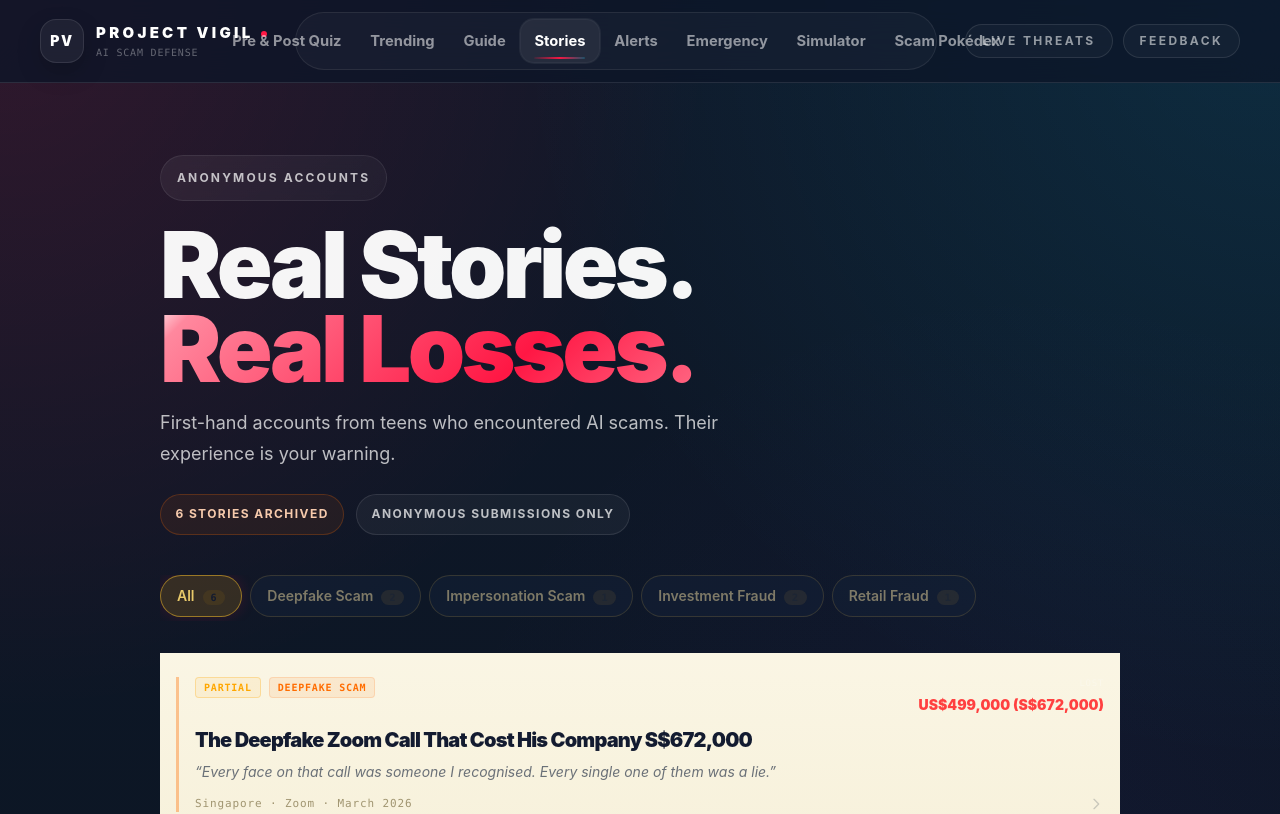
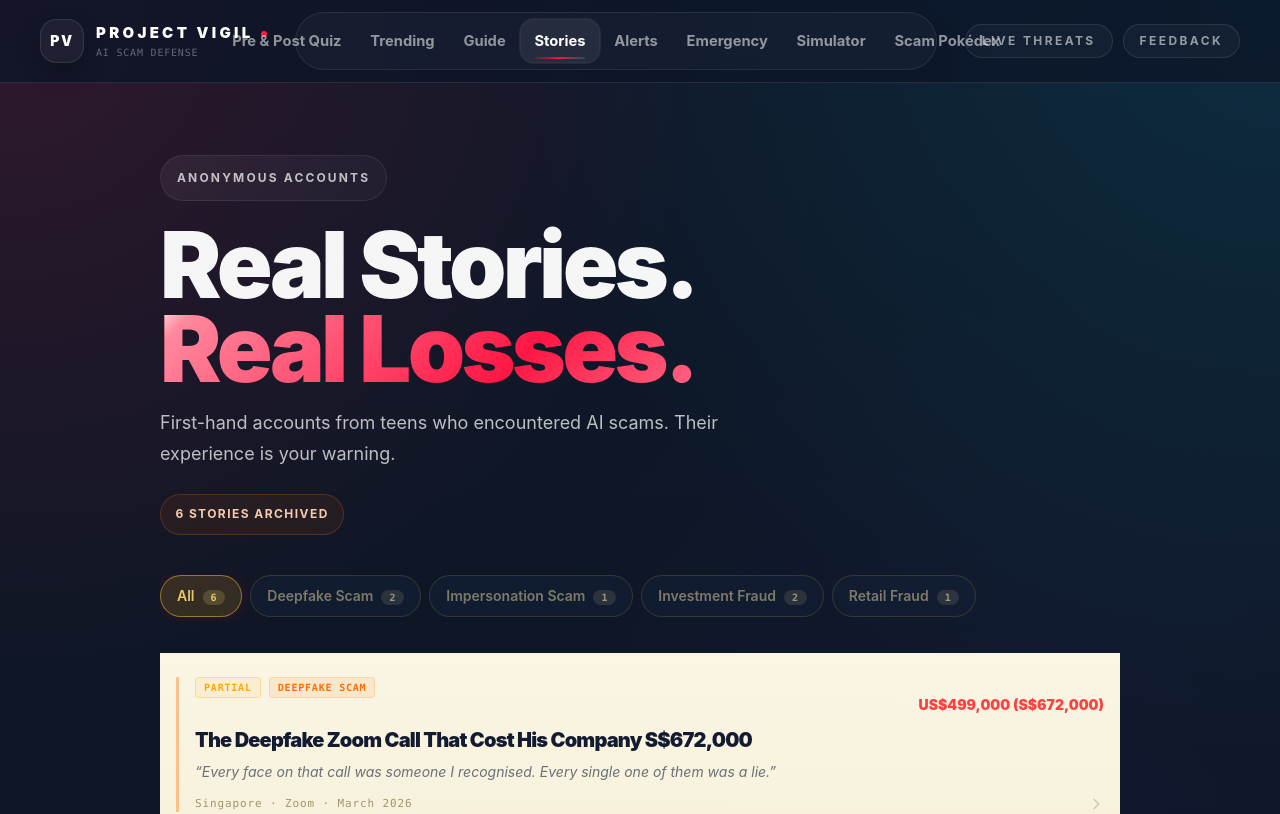
Before and after one commit to Centrista/Project-Vigil, a Next.js app: page /stories in a window 1280 px wide. Shown: the top 814 px of the page. Built offline with nearby package versions, Linux system fonts and the light colour scheme.

Commit message:
Add your message here

```diff
--- a/app/stories/page.tsx
+++ b/app/stories/page.tsx
@@ -23,7 +23,6 @@ export default function StoriesPage() {
           description="First-hand accounts from teens who encountered AI scams. Their experience is your warning."
           stats={[
             { label: `${STORIES.length} stories archived`, tone: "warm" },
-            { label: "Anonymous submissions only", tone: "default" },
           ]}
         />
         <StoryFilter stories={STORIES} />
--- a/components/StoryFilter.tsx
+++ b/components/StoryFilter.tsx
@@ -42,7 +42,7 @@ export default function StoryFilter({ stories }: StoryFilterProps) {
               className={`flex-shrink-0 rounded-full border px-4 py-2.5 text-sm font-semibold transition-all duration-150 ${isActive ? "story-filter-pill-active" : "story-filter-pill"}`}
             >
               <span>{tag}</span>
-              <span className={`ml-2 rounded-full px-2 py-0.5 mono-label text-[10px] ${isActive ? "bg-[rgba(150,110,20,0.15)] text-[#131b30]" : "bg-[rgba(180,140,60,0.12)] text-[rgba(20,33,56,0.45)]"}`}>
+              <span className={`ml-2 rounded-full px-2 py-0.5 mono-label text-[10px] ${isActive ? "bg-[rgba(232,201,106,0.2)] text-[#e8c96a]" : "bg-[rgba(200,185,140,0.15)] text-[rgba(200,185,140,0.75)]"}`}>
                 {counts[tag]}
               </span>
             </button>
```
